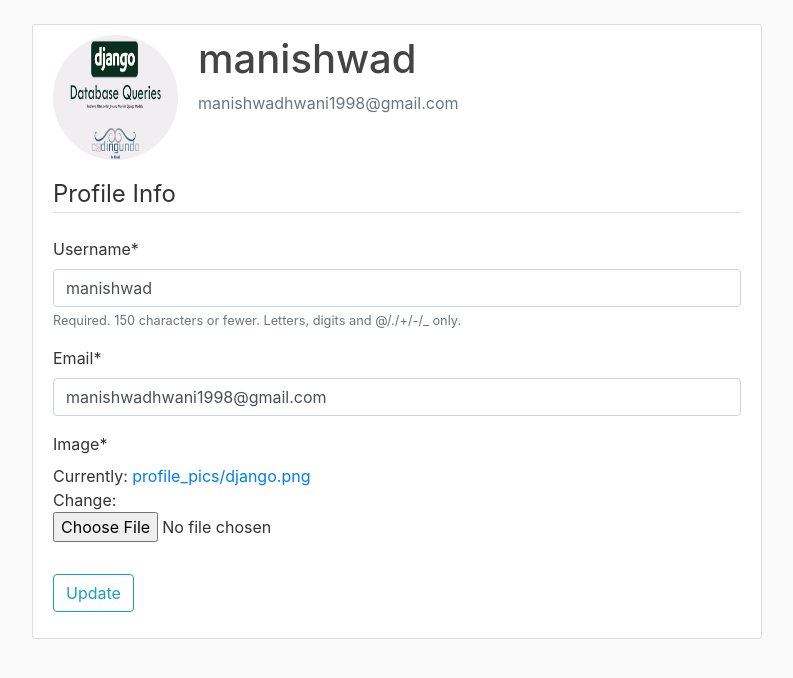
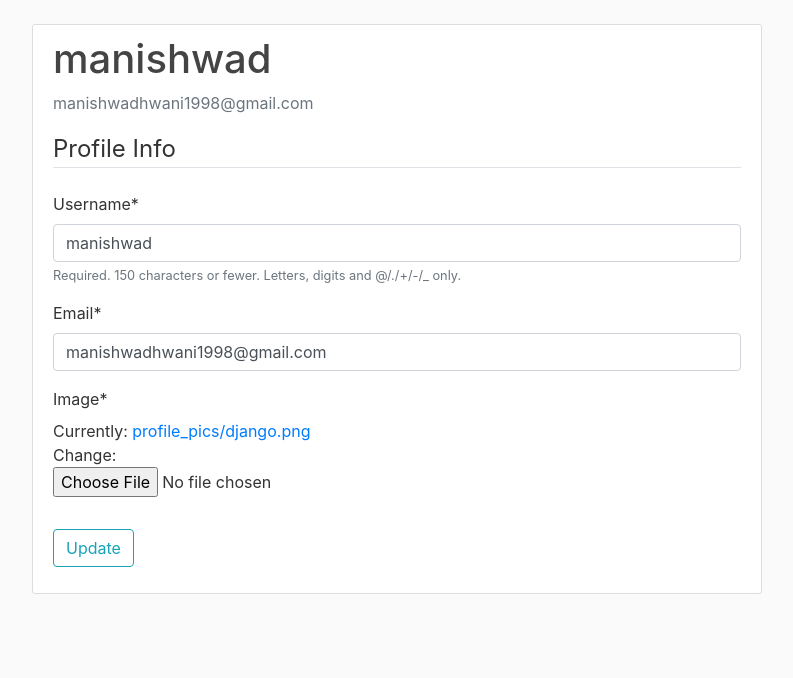
Before and after one commit to manishwadhwani2/Manish-Blog, a Django app: page /profile/ in a window 1280 px wide. Shown: the part 56-734 px from the top of the page, without its empty margins (53-846 px from the left). Run offline with Django 3.2, Linux system fonts and the light colour scheme; a user stored in the database is signed in; data comes from the database, SQL or seed files in the repository; some libraries are stand-ins or nearby versions.

Commit message:
Update profile.html

```diff
--- a/users/templates/users/profile.html
+++ b/users/templates/users/profile.html
@@ -3,7 +3,6 @@
 {% block content %}
     <div class="content-section">
       <div class="media">
-        <img class="rounded-circle account-img" src="{{ user.profile.image.url }}">
         <div class="media-body">
           <h2 class="account-heading">{{ user.username }}</h2>
           <p class="text-secondary">{{ user.email }}</p>
```
